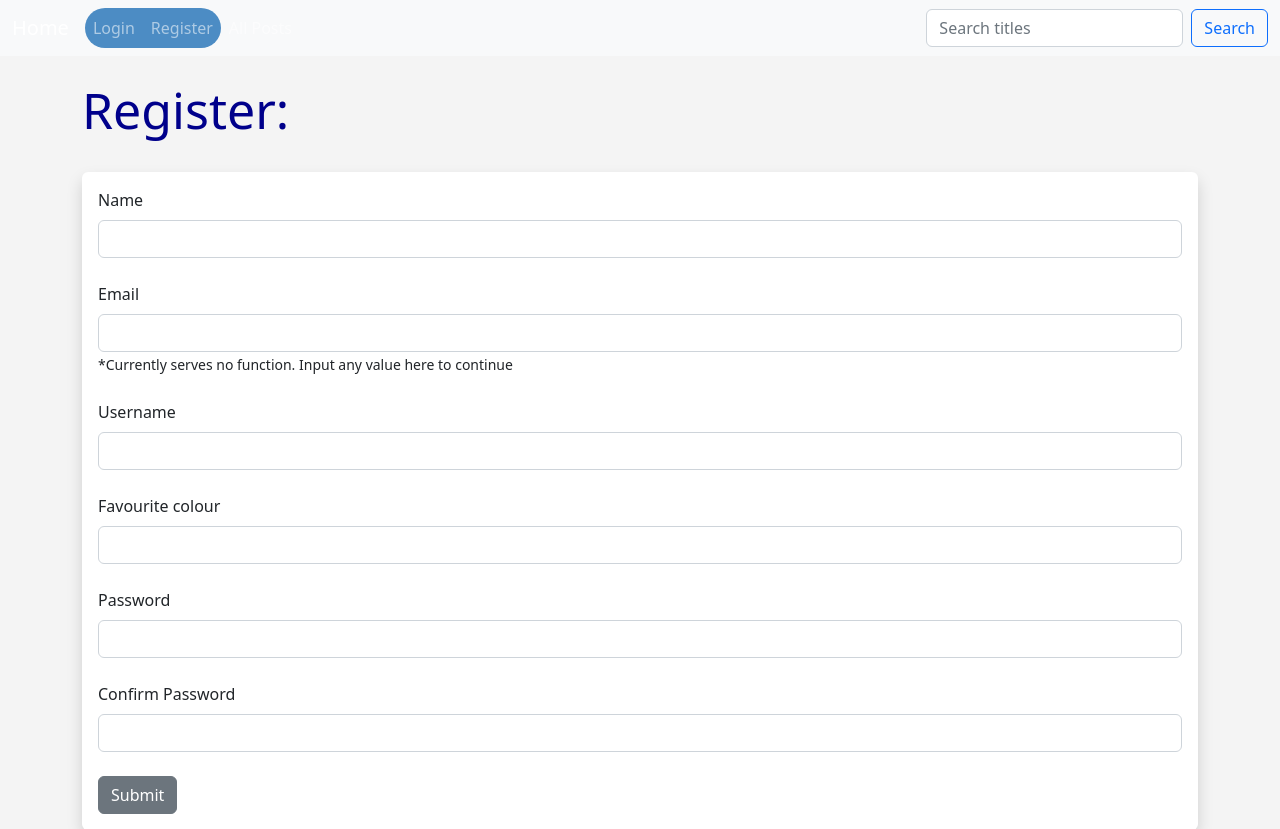
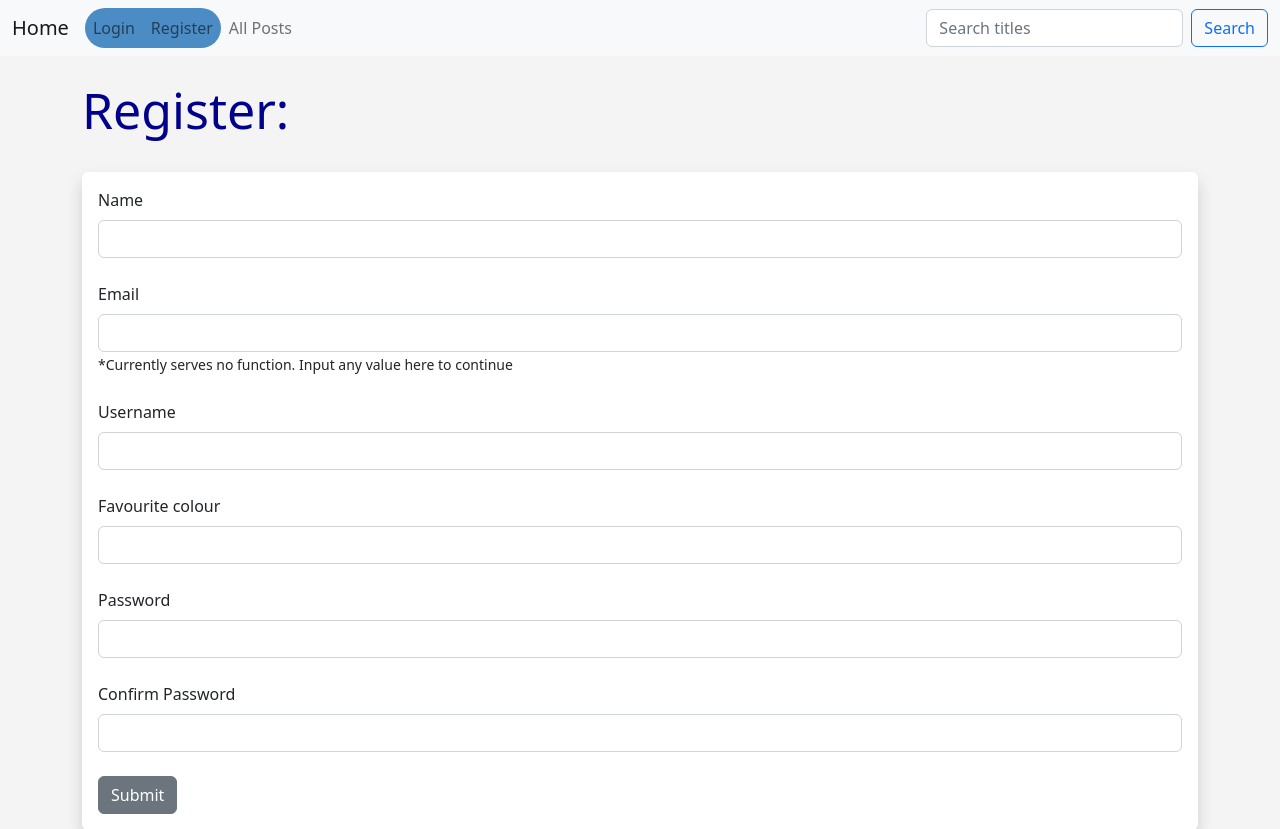
Before and after one commit to elremoniJJ/english_blog3, a Flask app: page /user/add in a window 1280 px wide. Shown: the top 829 px of the page. Run offline with Flask 2, Linux system fonts and the light colour scheme; some libraries are stand-ins or nearby versions.

Commit message:
change the settings on navbar

```diff
--- a/templates/navbar.html
+++ b/templates/navbar.html
@@ -1,4 +1,4 @@
-<nav class="navbar navbar-expand-lg navbar-dark bg-light">
+<nav class="navbar navbar-expand-lg bg-light">
   <!--class="navbar navbar-dark bg-primary" -->
   <div class="container-fluid">
 
```
Also changed, not shown: 2 other files.
